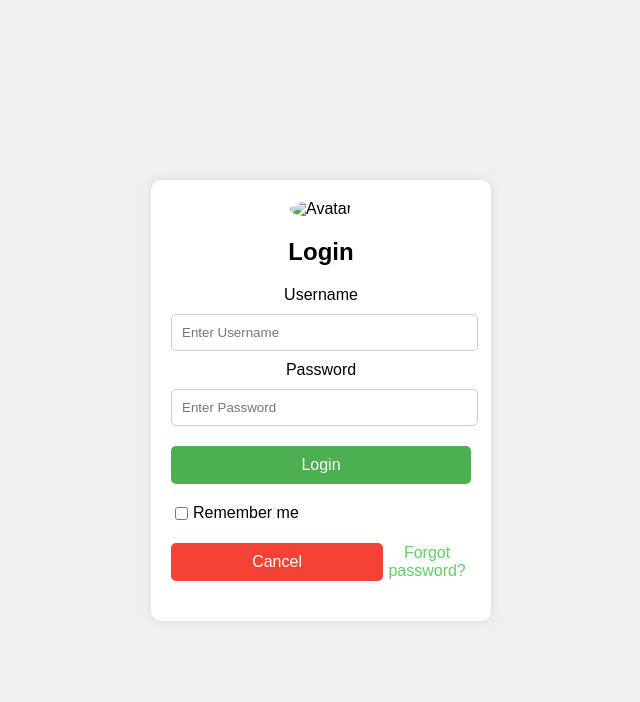
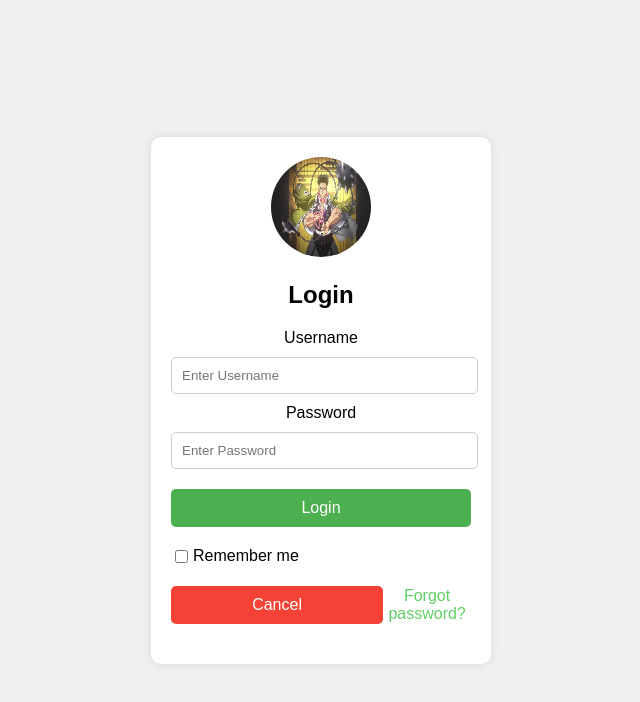
Before and after one commit to yash2163/MernAssignments, a plain HTML site: page cssTasks/task-6.html in a window 1280 px wide. Shown: the whole page, without its empty margins (319-959 px from the left). Drawn offline with Linux system fonts and the light colour scheme.

Commit message:
Update task-6.html to correct image path

```diff
--- a/cssTasks/task-6.html
+++ b/cssTasks/task-6.html
@@ -100,7 +100,7 @@
   <body>
     <div class="login-container">
       <img
-        src="public/bsTask-4CardPic.jpeg"
+        src="../public/bsTask-4CardPic.jpeg"
         alt="Avatar"
       />
       <h2>Login</h2>
```
